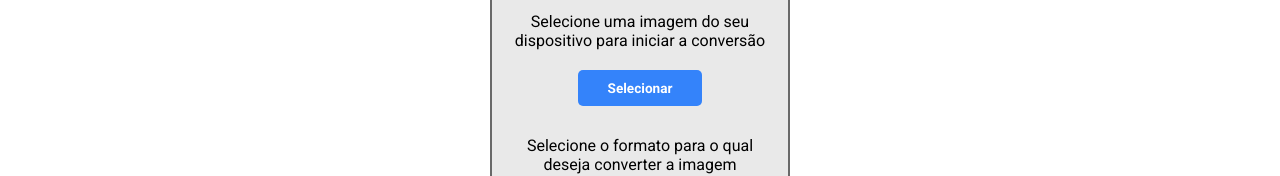
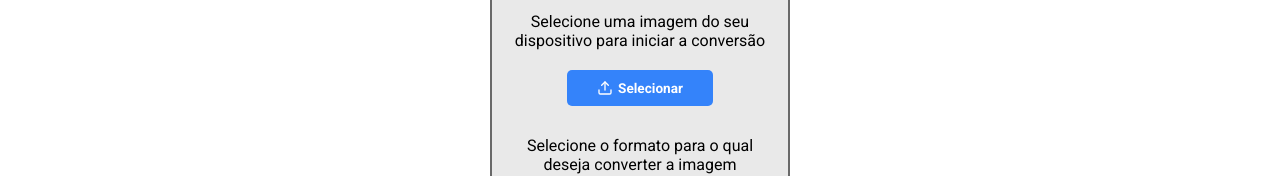
Before and after one commit to Wenderf5/Conversor-de-imagens, a React (Vite) app in the folder front-end/: page /convert in a window 1280 px wide. Shown: the part 229-405 px from the top of the page. Built offline with nearby package versions, Linux system fonts and the light colour scheme.

Commit message:
feat: convert page

```diff
--- a/front-end/package.json
+++ b/front-end/package.json
@@ -11,6 +11,7 @@
   },
   "dependencies": {
     "@types/react-router-dom": "^5.3.3",
+    "lucide-react": "^0.471.1",
     "react": "^18.3.1",
     "react-dom": "^18.3.1",
     "react-router": "^7.1.1",
--- a/front-end/src/pages/Convert/index.module.css
+++ b/front-end/src/pages/Convert/index.module.css
@@ -29,6 +29,10 @@
 }
 
 .custon_input_file {
+    display: flex;
+    align-items: center;
+    justify-content: center;
+    gap: 5px;
     padding: 10px 30px;
     background-color: #3483fa;
     border-radius: 5px;
--- a/front-end/src/pages/Convert/index.tsx
+++ b/front-end/src/pages/Convert/index.tsx
@@ -1,5 +1,6 @@
 import style from './index.module.css';
 import { useEffect, useRef, useState } from 'react';
+import { Upload } from 'lucide-react';
 
 //Components
 import { Footer } from '../../components/Footer';
@@ -69,7 +70,7 @@ export function Convert() {
                         {imageError && (
                             <p className={style.image_error_msg}>Por favor selecione uma imagem!</p>
                         )}
-                        <label htmlFor="input-file" className={style.custon_input_file}>Selecionar</label>
+                        <label htmlFor="input-file" className={style.custon_input_file}> <Upload size={16}/>Selecionar</label>
                         <input
                             id="input-file"
                             type="file"
```
Also changed, not shown: 1 other file (tests, documents, lock files or other folders).
